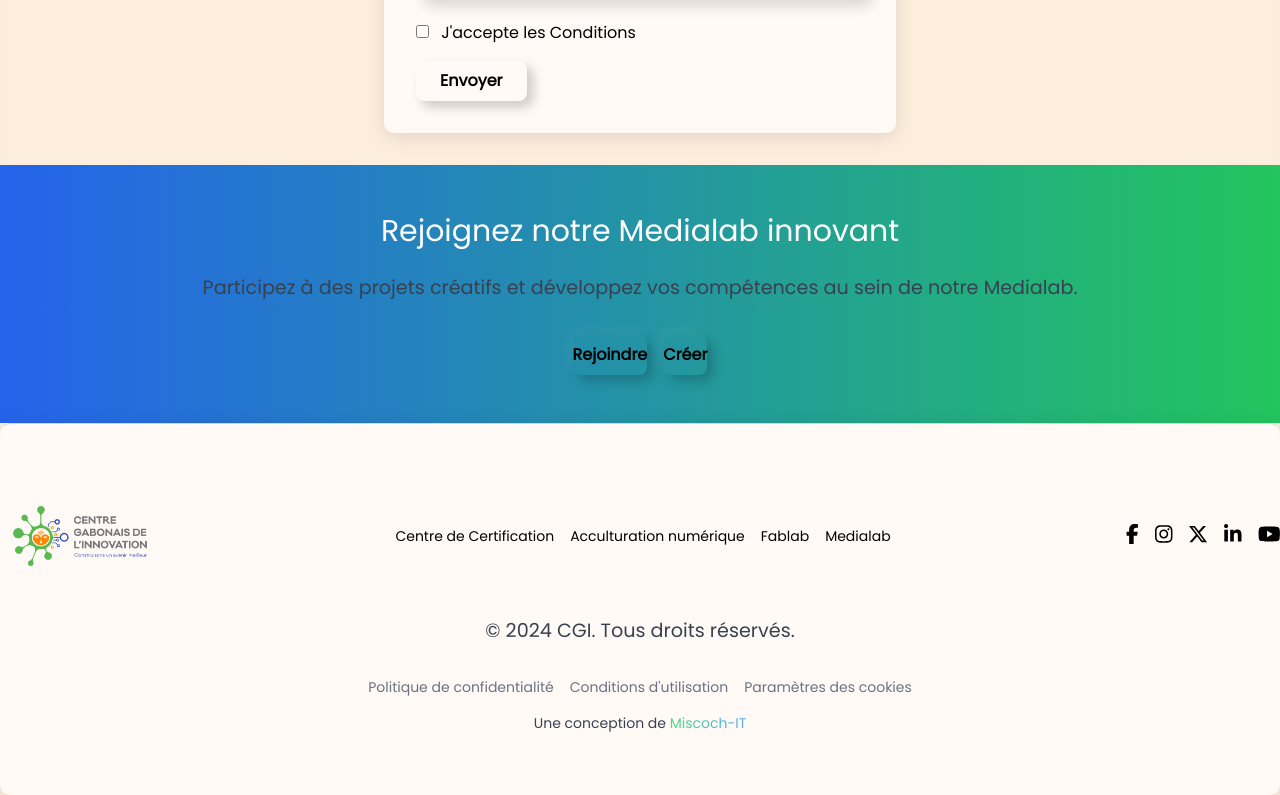
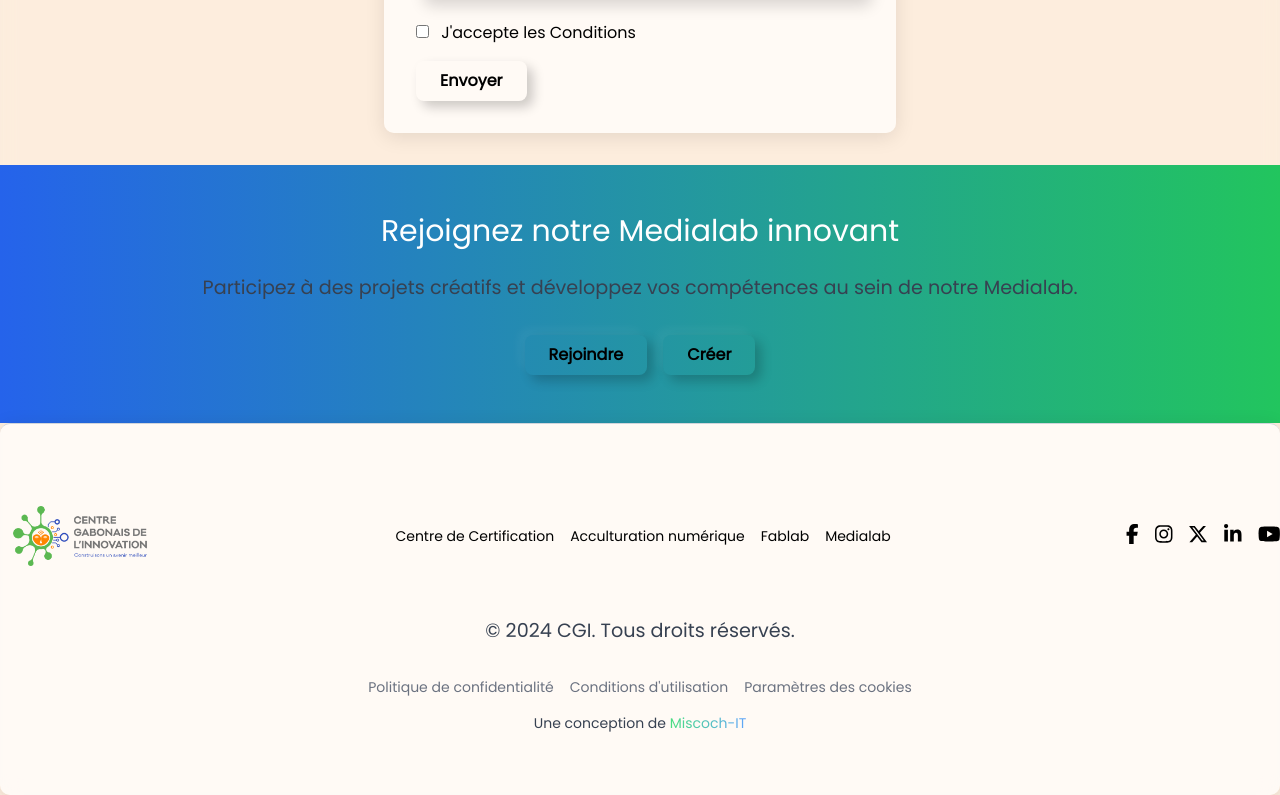
Before and after one commit to supportCgi/CGI, a Next.js app: page /nos-services/medialab in a window 1280 px wide. Shown: the part 5290-6085 px from the top of the page. Built offline with nearby package versions, Linux system fonts and the light colour scheme.

Commit message:
6th commit

```diff
--- a/app/nos-services/medialab/page.tsx
+++ b/app/nos-services/medialab/page.tsx
@@ -284,10 +284,10 @@ const Medialab: React.FC = () => {
         <h2 className="text-3xl mb-6">Rejoignez notre Medialab innovant</h2>
         <p className="mb-8">Participez à des projets créatifs et développez vos compétences au sein de notre Medialab.</p>
         <div className="space-x-4 flex mx-auto justify-center">
-          <button className="text-black py-2 rounded-lg shadow-lg neumorphism-btn transition-all hover:scale-105">
+          <button className="p-6 text-black py-2 rounded-lg shadow-lg neumorphism-btn transition-all hover:scale-105">
             Rejoindre
           </button>
-          <button className="text-black py-2 rounded-lg shadow-lg neumorphism-btn transition-all hover:scale-105">
+          <button className=" p-6 text-black py-2 rounded-lg shadow-lg neumorphism-btn transition-all hover:scale-105">
             Créer
           </button>
         </div>
```
